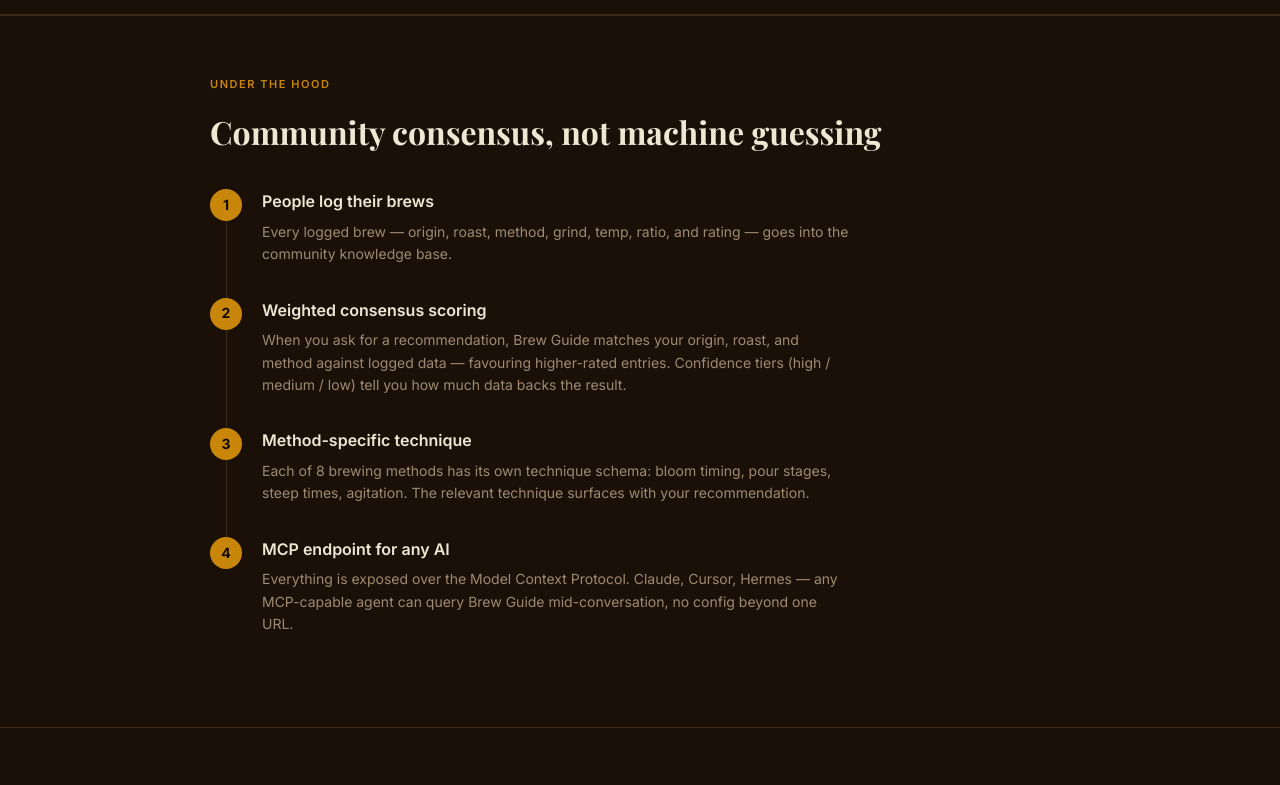
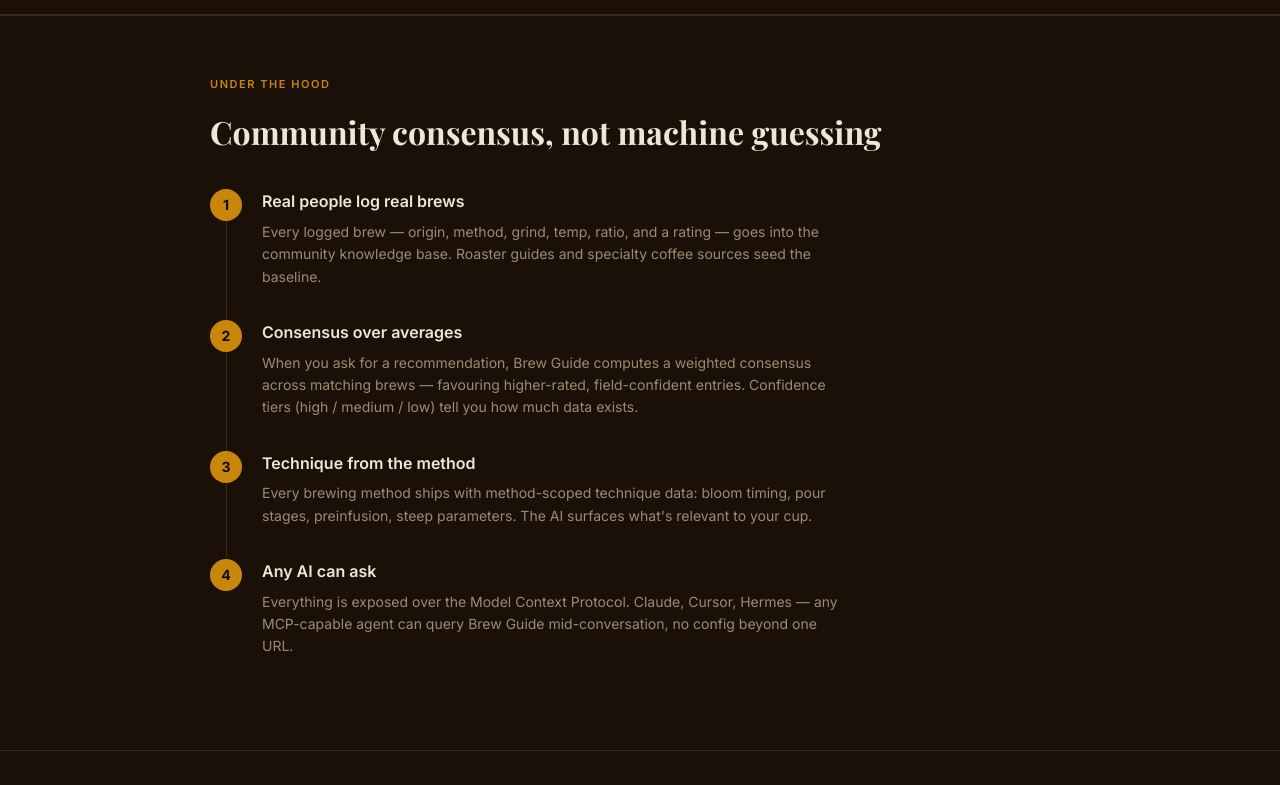
Before and after one commit to yuens1002/coffee-brew-inference-experiment, a website: page landing/index.html in a window 1280 px wide. Shown: the part 1442-2227 px from the top of the page. Drawn offline with nearby package versions, Linux system fonts and the light colour scheme; no server answers; a web font is replaced by a local one.

Commit message:
fix(landing): restore original curious/human copy tone

```diff
--- a/landing/index.html
+++ b/landing/index.html
@@ -869,11 +869,9 @@
   <header class="hero">
     <div class="container">
       <span class="hero-eyebrow">☕ Community-Powered Brew Intelligence</span>
-      <h1>8 brewing methods.<br><em>Community consensus.</em><br>Technique guidance.</h1>
+      <h1>Every great cup starts with the right question.</h1>
             <p class="hero-desc">
-              Brew Guide gives you brew parameters backed by real community data.
-              Pick your origin, roast, and method — get temperature, ratio, grind,
-              time, and step-by-step technique specific to your cup.
+              Brew Guide turns your grinder, kettle, and bag of beans into a question any AI can answer. <strong>Community consensus over thousands of real brews</strong> — not generic averages. Ask how to brew your Ethiopian light roast. Get specifics: bloom time, pour stages, temperature, ratio.
             </p>
       <a href="#demo" class="btn" style="display:inline-block;width:auto;padding:13px 32px;text-decoration:none;">
               Try the live demo ↓
@@ -1111,33 +1109,26 @@
             <div class="steps-list">
               <div class="how-step">
                 <div class="how-step-content">
-                  <h3>People log their brews</h3>
-                  <p>Every logged brew — origin, roast, method, grind, temp, ratio, and rating —
-                     goes into the community knowledge base.</p>
+                  <h3>Real people log real brews</h3>
+                  <p>Every logged brew — origin, method, grind, temp, ratio, and a rating — goes into the community knowledge base. Roaster guides and specialty coffee sources seed the baseline.</p>
                 </div>
               </div>
               <div class="how-step">
                 <div class="how-step-content">
-                  <h3>Weighted consensus scoring</h3>
-                  <p>When you ask for a recommendation, Brew Guide matches your origin, roast,
-                     and method against logged data — favouring higher-rated entries.
-                     Confidence tiers (high / medium / low) tell you how much data backs the result.</p>
+                  <h3>Consensus over averages</h3>
+                  <p>When you ask for a recommendation, Brew Guide computes a weighted consensus across matching brews — favouring higher-rated, field-confident entries. Confidence tiers (high / medium / low) tell you how much data exists.</p>
                 </div>
               </div>
               <div class="how-step">
                 <div class="how-step-content">
-                  <h3>Method-specific technique</h3>
-                  <p>Each of 8 brewing methods has its own technique schema: bloom timing,
-                     pour stages, steep times, agitation. The relevant technique surfaces with
-                     your recommendation.</p>
+                  <h3>Technique from the method</h3>
+                  <p>Every brewing method ships with method-scoped technique data: bloom timing, pour stages, preinfusion, steep parameters. The AI surfaces what's relevant to your cup.</p>
                 </div>
               </div>
               <div class="how-step">
                 <div class="how-step-content">
-                  <h3>MCP endpoint for any AI</h3>
-                  <p>Everything is exposed over the Model Context Protocol. Claude, Cursor,
-                     Hermes — any MCP-capable agent can query Brew Guide mid-conversation,
-                     no config beyond one URL.</p>
+                  <h3>Any AI can ask</h3>
+                  <p>Everything is exposed over the Model Context Protocol. Claude, Cursor, Hermes — any MCP-capable agent can query Brew Guide mid-conversation, no config beyond one URL.</p>
                 </div>
               </div>
             </div>
```
